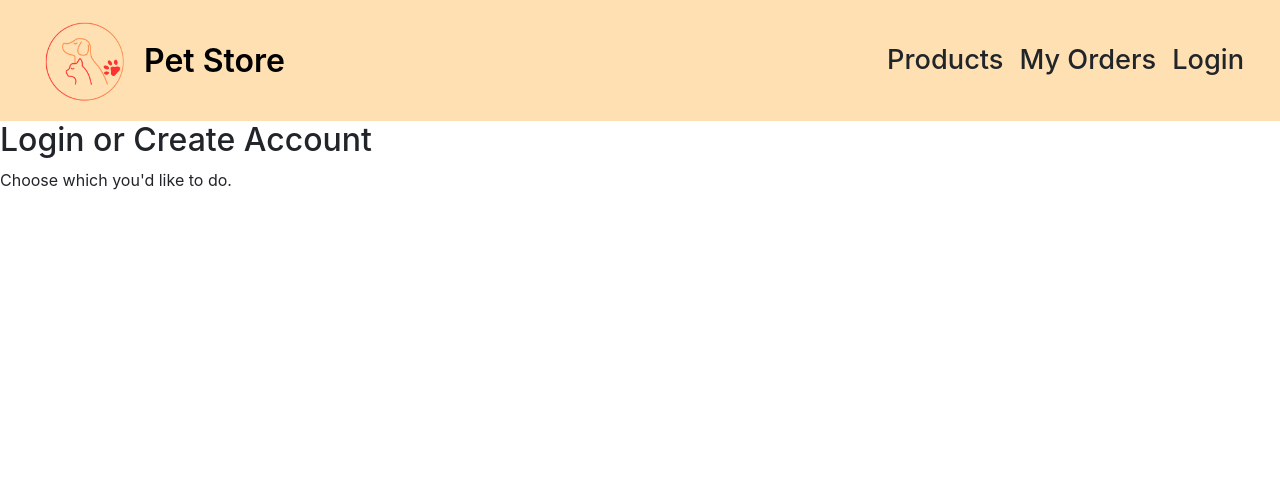
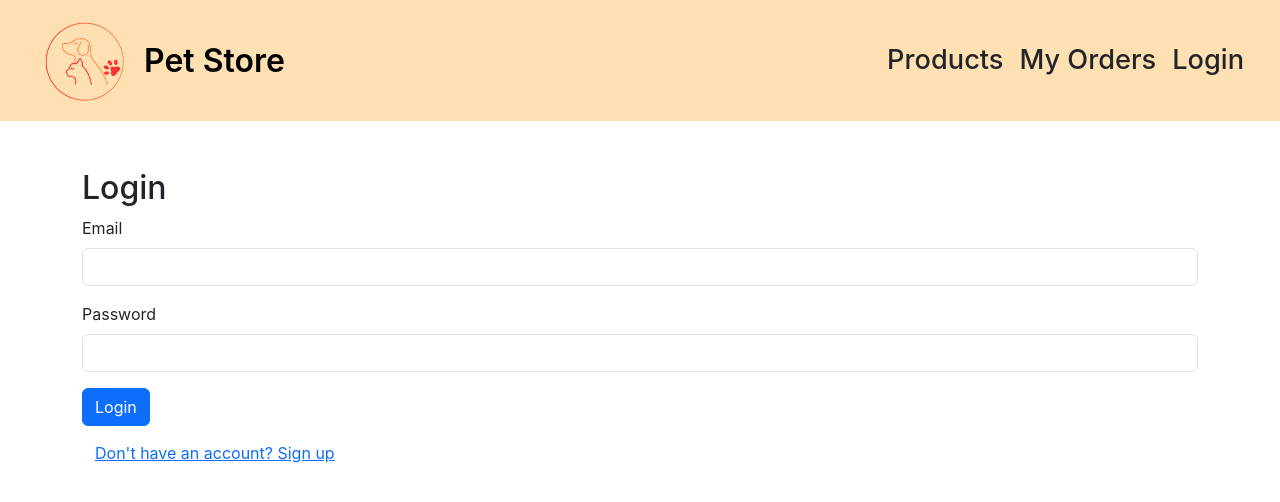
Before and after one commit to RValenzuela30/2412-FTB-Capstone, a React (Create React App) app in the folder client/: page /login in a window 1280 px wide. Shown: the top 502 px of the page. Built offline with nearby package versions, Linux system fonts and the light colour scheme.

Commit message:
First checkin

```diff
--- a/client/src/pages/Login.js
+++ b/client/src/pages/Login.js
@@ -1,10 +1,72 @@
-import React from "react";
+import React, { useState } from "react";
 
 function Login() {
+  const [isLogin, setIsLogin] = useState(true);
+  const [formData, setFormData] = useState({
+    name: "",
+    email: "",
+    password: "",
+  });
+
+  const toggleForm = () => {
+    setIsLogin(!isLogin);
+    setFormData({ name: "", email: "", password: "" });
+  };
+
+  const handleChange = (e) => {
+    setFormData({ ...formData, [e.target.name]: e.target.value });
+  };
+
+  const handleSubmit = async (e) => {
+    e.preventDefault();
+
+    const url = isLogin ? "/api/auth/login" : "/api/users";
+    const payload = isLogin
+      ? { email: formData.email, password: formData.password }
+      : { ...formData }; // for signup, includes name/email/password
+
+    try {
+      const response = await fetch(`http://localhost:3001${url}`, {
+        method: "POST",
+        headers: { "Content-Type": "application/json" },
+        body: JSON.stringify(payload),
+      });
+
+      const result = await response.json();
+      if (response.ok) {
+        alert(isLogin ? "Login successful!" : "Account created!");
+        console.log(result);
+      } else {
+        alert(result.error || "Something went wrong");
+      }
+    } catch (err) {
+      console.error("Error:", err);
+    }
+  };
+
   return (
-    <div>
-      <h2>Login or Create Account</h2>
-      <p>Choose which you'd like to do.</p>
+    <div className="container mt-5">
+      <h2>{isLogin ? "Login" : "Create Account"}</h2>
+      <form onSubmit={handleSubmit}>
+        {!isLogin && (
+          <div className="mb-3">
+            <label className="form-label">Name</label>
+            <input name="name" type="text" className="form-control" value={formData.name} onChange={handleChange} required />
+          </div>
+        )}
+        <div className="mb-3">
+          <label className="form-label">Email</label>
+          <input name="email" type="email" className="form-control" value={formData.email} onChange={handleChange} required />
+        </div>
+        <div className="mb-3">
+          <label className="form-label">Password</label>
+          <input name="password" type="password" className="form-control" value={formData.password} onChange={handleChange} required />
+        </div>
+        <button className="btn btn-primary" type="submit">{isLogin ? "Login" : "Sign Up"}</button>
+      </form>
+      <button className="btn btn-link mt-2" onClick={toggleForm}>
+        {isLogin ? "Don't have an account? Sign up" : "Already have an account? Log in"}
+      </button>
     </div>
   );
 }
```
Also changed, not shown: 1 other file (tests, documents, lock files or other folders).
